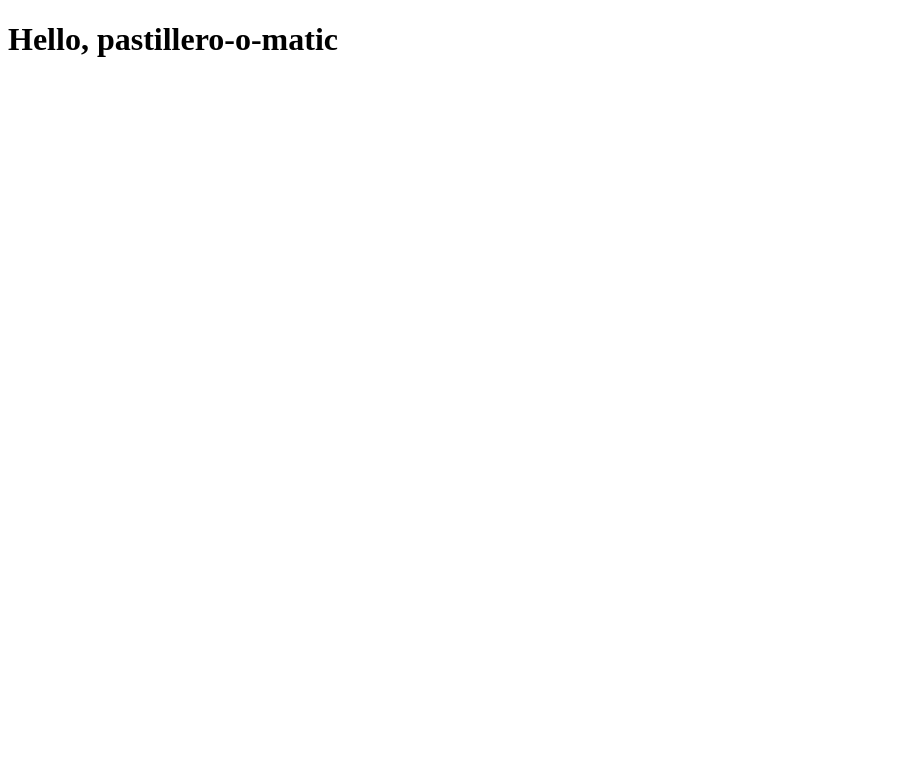
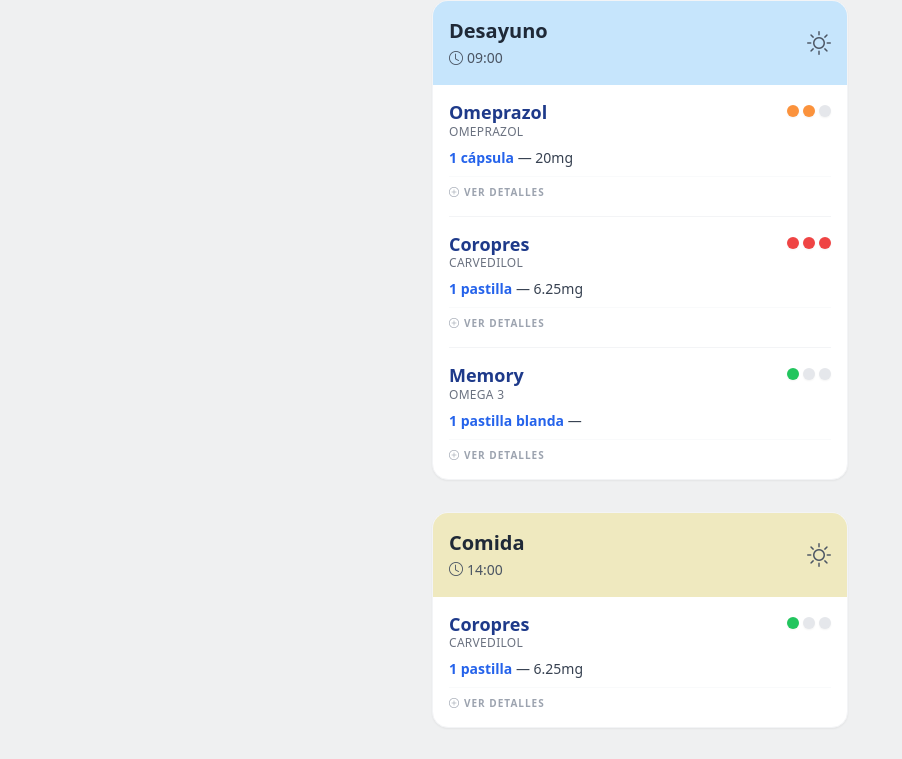
Before and after one commit to borilio/pastillero-o-matic, an Angular app: page / in a window 1280 px wide. Shown: the top 759 px of the page, without its empty margins (0-902 px from the left). Built offline with nearby package versions, Linux system fonts and the light colour scheme.

Commit message:
Versión preliminar

```diff
--- /dev/null
+++ b/src/app/app.html
@@ -0,0 +1,102 @@
+<main class="max-w-md mx-auto px-4">
+
+    @for (toma of miPrescripcion.tomas; track toma.momento) {
+
+    @if (toma.pastillas && toma.pastillas.length > 0) {
+
+    <section class="mb-8 bg-white rounded-2xl shadow-sm border border-gray-100 overflow-hidden">
+
+        <div class="p-4 flex justify-between items-center" [style.backgroundColor]="toma.color || '#f3f4f6'">
+            <div>
+                <h2 class="text-xl font-bold text-gray-800">{{ toma.momento }}</h2>
+                <span class="text-sm font-medium text-gray-600">
+                    <i class="bi bi-clock me-1"></i>{{ toma.hora }}
+                </span>
+            </div>
+            <i class="bi text-2xl text-gray-600" [class.bi-brightness-high]="toma.momento === 'Desayuno'"
+                [class.bi-sun]="toma.momento === 'Comida'" [class.bi-moon-stars]="toma.momento === 'Cena'"></i>
+        </div>
+
+        <div class="p-4 divide-y divide-gray-100">
+            @for (med of toma.pastillas; track med.nombre) {
+            <div class="py-4 first:pt-0 last:pb-0">
+
+                <div class="flex justify-between items-start mb-2">
+                    <div>
+                        <h3 class="text-lg font-bold text-blue-900 leading-tight">{{ med.nombre }}</h3>
+                        @if (med.principioActivo) {
+                        <p class="text-xs text-gray-500 uppercase tracking-wide">{{ med.principioActivo }}</p>
+                        }
+                    </div>
+
+                    <div class="flex gap-1 mt-1" title="Importancia: {{ med.importancia }}">
+                        <div class="w-3 h-3 rounded-full shadow-sm"
+                            [class]="med.importancia === 'alta' ? 'bg-red-500' : (med.importancia === 'media' ? 'bg-orange-400' : 'bg-green-500')">
+                        </div>
+                        <div class="w-3 h-3 rounded-full shadow-sm"
+                            [class]="med.importancia === 'alta' ? 'bg-red-500' : (med.importancia === 'media' ? 'bg-orange-400' : 'bg-gray-200')">
+                        </div>
+                        <div class="w-3 h-3 rounded-full shadow-sm"
+                            [class]="med.importancia === 'alta' ? 'bg-red-500' : 'bg-gray-200'">
+                        </div>
+                    </div>
+                </div>
+
+                <p class="text-gray-700 text-sm mb-1">
+                    <span class="font-semibold text-blue-600">{{ med.cantidad }}</span> — {{ med.dosis }}
+                </p>
+
+                @if (med.observaciones || med.fotoCaja || med.fotoPastilla || med.motivo) {
+                <details class="group border-t border-gray-50 mt-2 pt-2">
+                    <summary
+                        class="list-none cursor-pointer flex items-center text-[10px] text-gray-400 font-bold hover:text-blue-500 transition-colors tracking-widest">
+                        <i class="bi bi-plus-circle me-1 group-open:hidden"></i>
+                        <i class="bi bi-dash-circle me-1 hidden group-open:inline"></i>
+                        <span>VER DETALLES</span>
+                    </summary>
+
+                    <div class="mt-3 space-y-3">
+                        @if (med.motivo) {
+                        <p class="text-xs text-gray-600 bg-gray-50 p-2 rounded border-l-2 border-blue-200 italic">
+                            <strong>Para:</strong> {{ med.motivo }}
+                        </p>
+                        }
+
+                        @if (med.observaciones) {
+                        <p class="text-xs text-gray-600">
+                            <i class="bi bi-info-circle me-1 text-blue-400"></i>{{ med.observaciones }}
+                        </p>
+                        }
+
+                        <div class="flex gap-2">
+                            @if (med.fotoCaja) {
+                            <div class="w-1/2">
+                                <p class="text-[9px] text-gray-400 mb-1 uppercase text-center font-bold">Caja</p>
+                                <img [src]="med.fotoCaja"
+                                    class="rounded-lg border border-gray-100 w-full h-24 object-cover shadow-sm"
+                                    alt="Foto caja">
+                            </div>
+                            }
+                            @if (med.fotoPastilla) {
+                            <div class="w-1/2">
+                                <p class="text-[9px] text-gray-400 mb-1 uppercase text-center font-bold">Pastilla</p>
+                                <img [src]="med.fotoPastilla"
+                                    class="rounded-lg border border-gray-100 w-full h-24 object-cover shadow-sm"
+                                    alt="Foto pastilla">
+                            </div>
+                            }
+                        </div>
+                    </div>
+                </details>
+                }
+            </div>
+            }
+        </div>
+    </section>
+    }
+
+    } @empty {
+    <p class="text-center text-gray-500 mt-10">No hay medicación programada.</p>
+    }
+
+</main>
--- a/src/app/app.ts
+++ b/src/app/app.ts
@@ -1,15 +1,17 @@
+import { CommonModule } from '@angular/common';
 import { Component, signal } from '@angular/core';
+import { Prescripcion } from './data/prescipcion.model';
+import { PRESCRIPCION } from './data/prescripcion';
 
 @Component({
   selector: 'app-root',
-  imports: [],
-  template: `
-    <h1>Hello, {{ title() }}</h1>
-
-
-  `,
-  styles: [],
+  standalone: true,
+  imports: [CommonModule],
+  templateUrl: './app.html',
+  styleUrl: './app.css'
 })
 export class App {
-  protected readonly title = signal('pastillero-o-matic');
+  //Aquí se cargan toda la info de prescripcion.ts, listos para mostrarlos en el app.html
+  public miPrescripcion: Prescripcion = PRESCRIPCION;
+
 }
--- /dev/null
+++ b/src/app/data/prescripcion.ts
@@ -0,0 +1,132 @@
+/**
+ * Archivo con la prescripción del paciente.
+
+Ejemplo de momento
+
+{
+    momento: "Tarde",
+    hora: "14:00",
+    color: "#f1dcbb", // Naranja clarito
+    pastillas: []
+}
+
+Ejemplo de pastilla
+
+{
+    nombre: "Omeprazol",
+    principioActivo: "Omeprazol",
+    dosis: "20mg",
+    cantidad: "1 cápsula",
+    importancia: "media",
+    motivo: "Protector estómago",
+    fotoCaja: "assets/photos/omeprazol-caja.jpg",
+    fotoPastilla: "assets/photos/omeprazol-pastilla.jpg",
+    observaciones: "Mejor en ayunas",
+}
+
+*/
+
+
+import { Prescripcion } from "./prescipcion.model";
+
+export const PRESCRIPCION: Prescripcion = {
+  paciente: "Señora Dolores",
+  ultimaActualizacion: "22/01/2026",
+  tomas: [
+    {
+      momento: "Desayuno",
+      hora: "09:00",
+      color: "#c6e5fc", // Azul clarito
+      pastillas: [
+        {
+          nombre: "Omeprazol",
+          principioActivo: "Omeprazol",
+          dosis: "20mg",
+          cantidad: "1 cápsula",
+          importancia: "media",
+          motivo: "Protector estómago",
+          fotoCaja: "assets/photos/omeprazol-caja.jpg",
+          fotoPastilla: "assets/photos/omeprazol-pastilla.jpg",
+          observaciones: "Mejor en ayunas",
+        },
+        {
+          nombre: "Coropres",
+          principioActivo: "Carvedilol",
+          dosis: "6.25mg",
+          cantidad: "1 pastilla",
+          importancia: "alta",
+          motivo: "Protector estómago",
+          fotoCaja: "",
+          fotoPastilla: "",
+          observaciones: "Esta no puede faltar",
+        },
+        {
+          nombre: "Memory",
+          principioActivo: "Omega 3",
+          dosis: "",
+          cantidad: "1 pastilla blanda",
+          importancia: "baja",
+          motivo: "Mejorar la memoria",
+          fotoCaja: "assets/photos/omeprazol-caja.jpg",
+          fotoPastilla: "assets/photos/omeprazol-pastilla.jpg",
+          observaciones: "Mejor en ayunas",
+        }
+
+      ]
+    },
+    {
+      momento: "Comida",
+      hora: "14:00",
+      color: "#efe9bf", // Amarillo clarito
+      pastillas: [
+        {
+          nombre: "Coropres",
+          principioActivo: "Carvedilol",
+          dosis: "6.25mg",
+          cantidad: "1 pastilla",
+          importancia: "baja",
+          motivo: "Protector estómago",
+          fotoCaja: "",
+          fotoPastilla: "",
+          observaciones: "Esta no puede faltar",
+        }
+      ]
+    },
+    {
+      momento: "Tarde",
+      hora: "16:00",
+      color: "#f1dcbb", // Naranja clarito
+      pastillas: [
+        {
+          nombre: "Coropres",
+          principioActivo: "Carvedilol",
+          dosis: "6.25mg",
+          cantidad: "1 pastilla",
+          importancia: "alta",
+          motivo: "Protector estómago",
+          fotoCaja: "",
+          fotoPastilla: "",
+          observaciones: "Esta no puede faltar",
+        }
+      ]
+    },
+    {
+      momento: "Cena",
+      hora: "21:00",
+      color: "#f2d1f7", // Morado clarito
+      pastillas: [
+        {
+          nombre: "Coropres",
+          principioActivo: "Carvedilol",
+          dosis: "6.25mg",
+          cantidad: "1 pastilla",
+          importancia: "alta",
+          motivo: "Protector estómago",
+          fotoCaja: "",
+          fotoPastilla: "",
+          observaciones: "Esta no puede faltar",
+        }
+      ]
+    }
+  ]
+};
--- a/src/index.html
+++ b/src/index.html
@@ -1,13 +1,18 @@
 <!doctype html>
-<html lang="en">
+<html lang="es">
 <head>
   <meta charset="utf-8">
-  <title>PastilleroOMatic</title>
+  <title>Pastillero-O-Matic</title>
   <base href="/">
   <meta name="viewport" content="width=device-width, initial-scale=1">
   <link rel="icon" type="image/x-icon" href="favicon.ico">
+
+  <!-- Librerías Tailwind + Bootstrap Icon -->
+  <script src="https://cdn.tailwindcss.com"></script>
+  <link rel="stylesheet" href="https://cdn.jsdelivr.net/npm/bootstrap-icons@1.13.1/font/bootstrap-icons.min.css" />
+
 </head>
 <body>
-  <app-root></app-root>
+  <app-root>Cargando...</app-root>
 </body>
 </html>
--- a/src/styles.css
+++ b/src/styles.css
@@ -1 +1,5 @@
 /* You can add global styles to this file, and also import other style files */
+
+body {
+    background-color: #eff0f1; /* Un gris azulado muy suave */
+}
```
Also changed, not shown: src/app/data/prescipcion.model.ts (added, +26 -0 lines), src/app/app.css (added).
